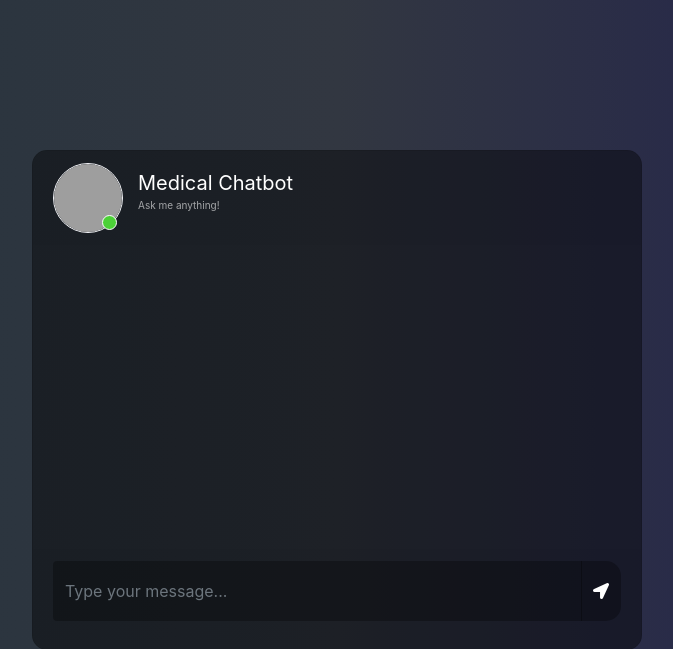
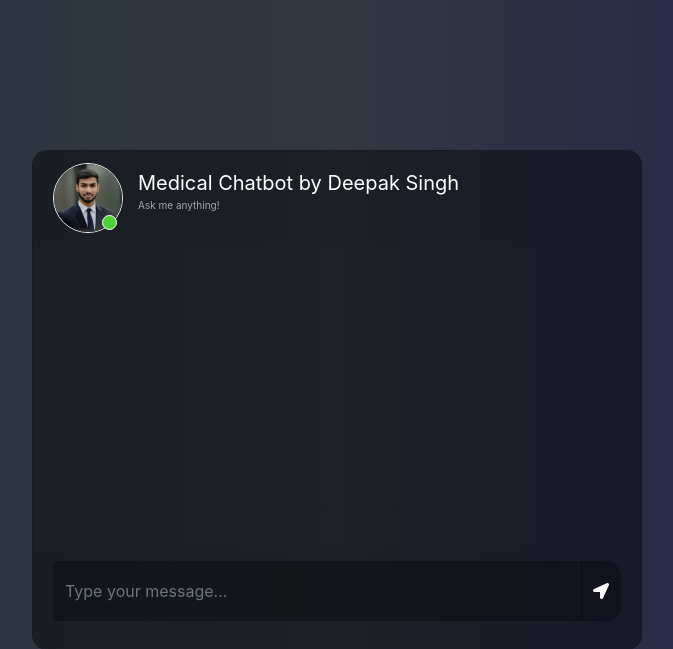
Before and after one commit to deepak3003/Medical_Chatbot, a Flask app: page / in a window 1280 px wide. Shown: the top 649 px of the page, without its empty margins (303-976 px from the left). Run offline with Flask 3, Linux system fonts and the light colour scheme; some libraries are stand-ins or nearby versions; grey boxes are pictures that could not be loaded.

Commit message:
change logo

```diff
--- a/templates/chat.html
+++ b/templates/chat.html
@@ -5,7 +5,7 @@
 <!DOCTYPE html>
 <html>
 	<head>
-		<title>Chatbot</title>
+		<title>MediBot</title>
 		<link rel="stylesheet" href="https://stackpath.bootstrapcdn.com/bootstrap/4.1.3/css/bootstrap.min.css" integrity="sha384-MCw98/SFnGE8fJT3GXwEOngsV7Zt27NXFoaoApmYm81iuXoPkFOJwJ8ERdknLPMO" crossorigin="anonymous">
 		<link rel="stylesheet" href="https://use.fontawesome.com/releases/v5.5.0/css/all.css" integrity="sha384-B4dIYHKNBt8Bc12p+WXckhzcICo0wtJAoU8YZTY5qE0Id1GSseTk6S+L3BlXeVIU" crossorigin="anonymous">
 		<script src="https://ajax.googleapis.com/ajax/libs/jquery/3.3.1/jquery.min.js"></script>
@@ -21,12 +21,13 @@
 						<div class="card-header msg_head">
 							<div class="d-flex bd-highlight">
 								<div class="img_cont">
-									<img src="https://cdn-icons-png.flaticon.com/512/387/387569.png" class="rounded-circle user_img">
+								<img src="{{ url_for('static', filename='Deepak.jpeg') }}" class="rounded-circle user_img">
+
 									<!-- <img src="https://www.prdistribution.com/spirit/uploads/pressreleases/2019/newsreleases/d83341deb75c4c4f6b113f27b1e42cd8-chatbot-florence-already-helps-thousands-of-patients-to-remember-their-medication.png" class="rounded-circle user_img"> -->
 									<span class="online_icon"></span>
 								</div>
 								<div class="user_info">
-									<span>Medical Chatbot</span>
+									<span>Medical Chatbot by Deepak Singh</span>
 									<p>Ask me anything!</p>
 								</div>
 							</div>
```
Also changed, not shown: static/Deepak.jpeg (added), static/deepak.jpg (added).
